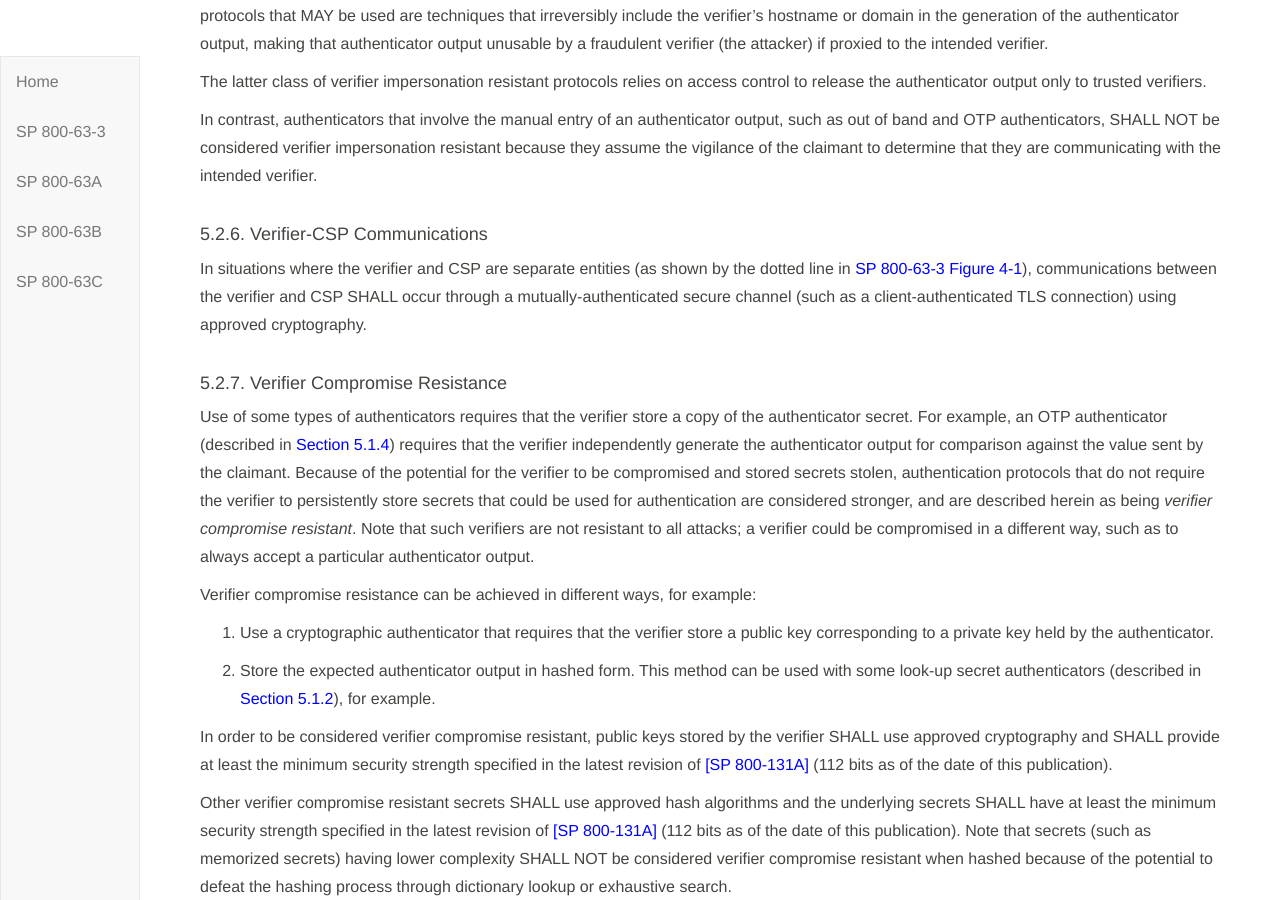
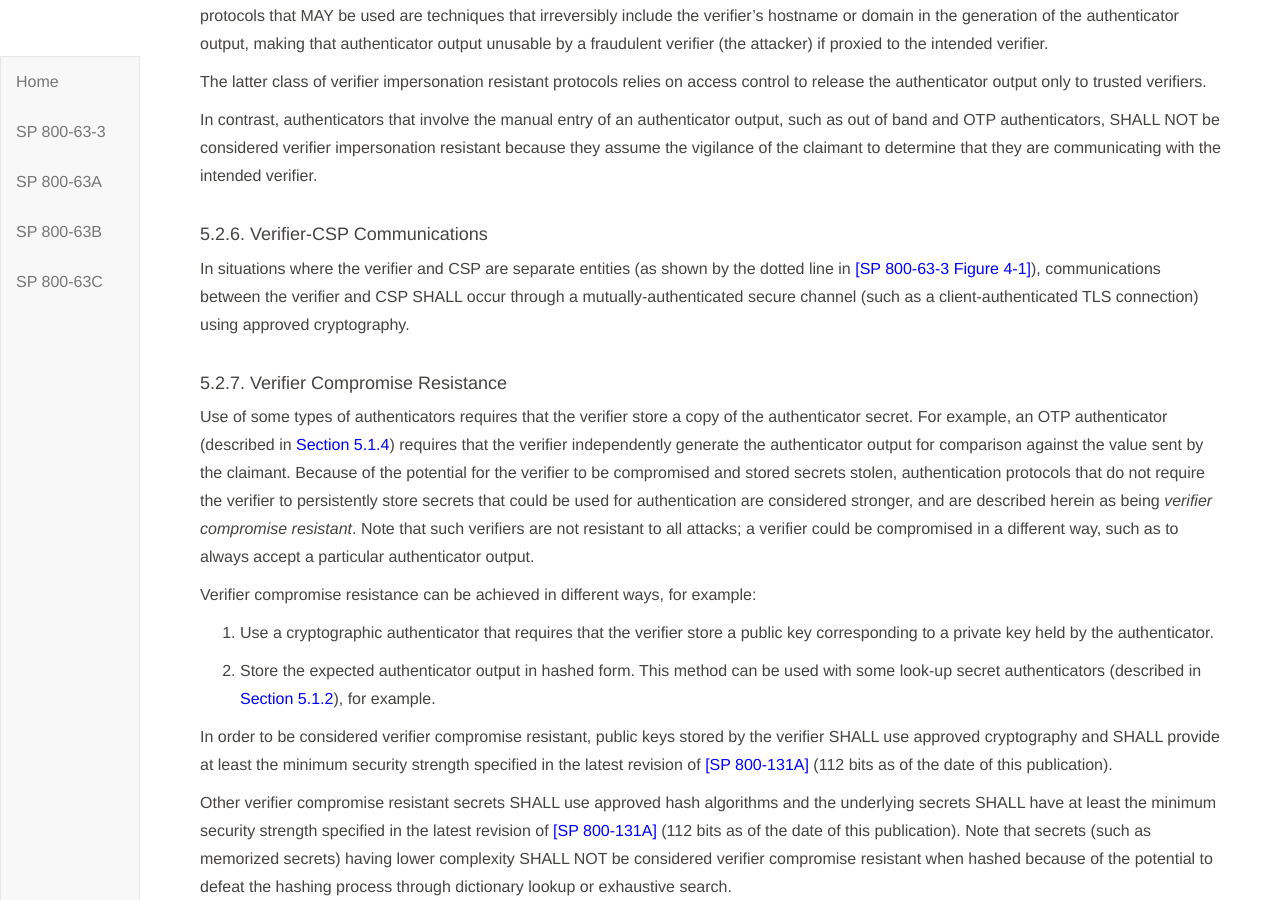
Before and after one commit to usnistgov/800-63-3, a Jekyll site: the page built from sp800-63b/sec5_authenticators.md, in a window 1280 px wide and 900 px high, scrolled down 12900 px. Built offline with Jekyll 4.4.1, drawn with Linux system fonts in a browser that asks for light colours; our own code applies the rules of GitHub Pages for plain Markdown files.

Commit message:
Double brackets for SP links

```diff
--- a/sp800-63b/sec5_authenticators.md
+++ b/sp800-63b/sec5_authenticators.md
@@ -405,7 +405,7 @@ In contrast, authenticators that involve the manual entry of an authenticator ou
 
 #### <a name="csp-verifier"></a>5.2.6. Verifier-CSP Communications
 
-In situations where the verifier and CSP are separate entities (as shown by the dotted line in [SP 800-63-3 Figure 4-1](sp800-63-3.html#63Sec4-Figure1)), communications between the verifier and CSP SHALL occur through a mutually-authenticated secure channel (such as a client-authenticated TLS connection) using approved cryptography.
+In situations where the verifier and CSP are separate entities (as shown by the dotted line in [[SP 800-63-3 Figure 4-1]](sp800-63-3.html#63Sec4-Figure1)), communications between the verifier and CSP SHALL occur through a mutually-authenticated secure channel (such as a client-authenticated TLS connection) using approved cryptography.
 
 #### <a name="verifier-secrets"></a>5.2.7. Verifier Compromise Resistance
 
```
